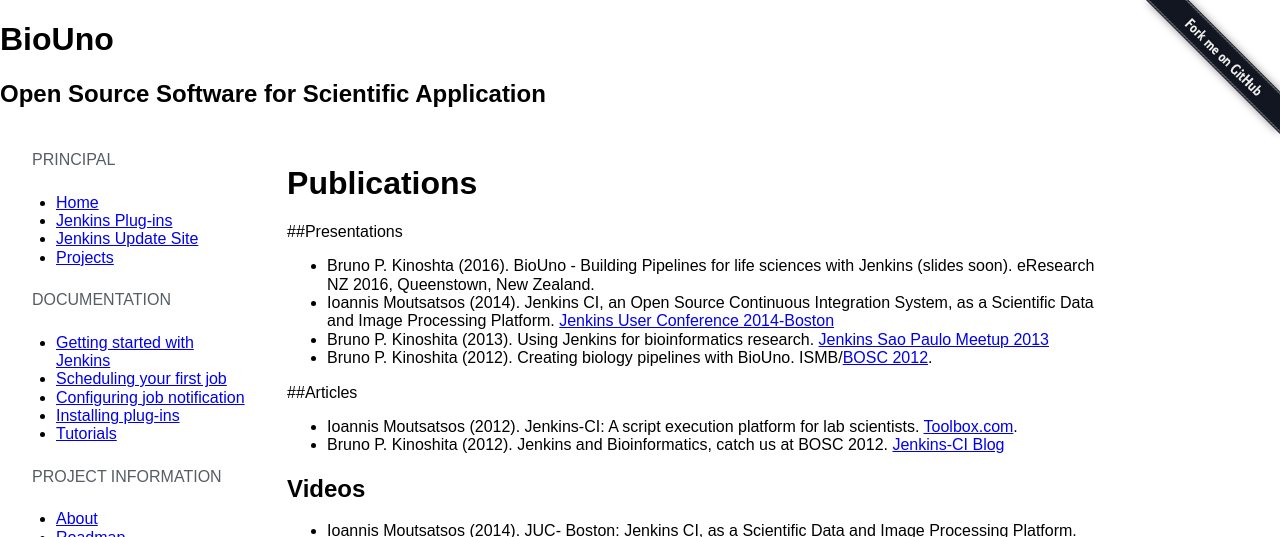
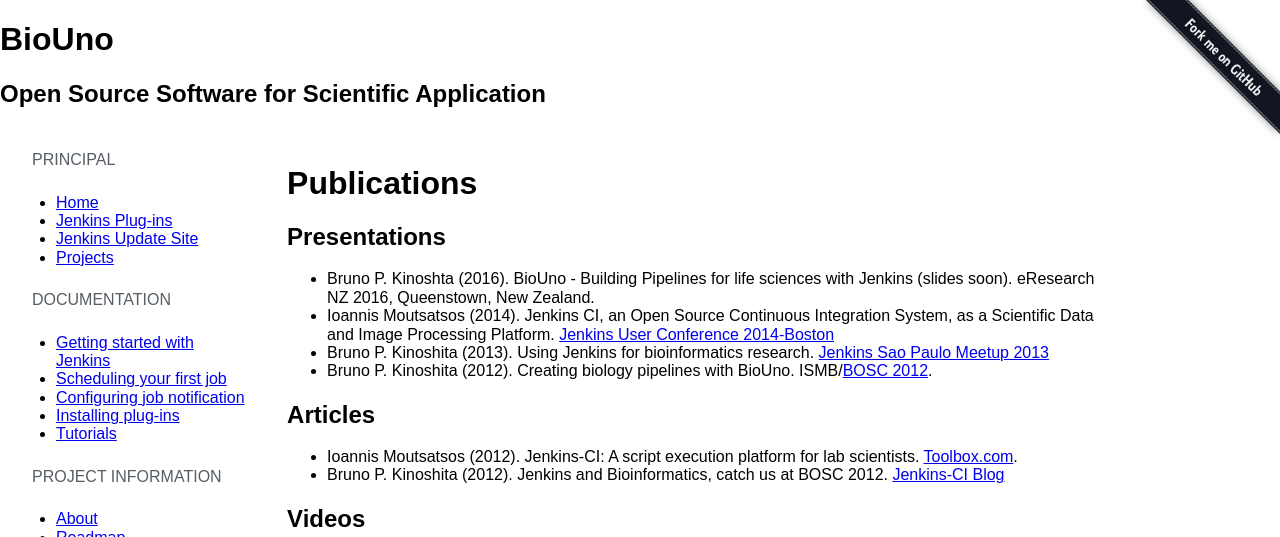
Before and after one commit to biouno/biouno.github.io, a Jekyll site: the page built from publications.md, in a window 1280 px wide and 900 px high, cut to the strip 0-537 px from the top of the window. Built offline with Jekyll 4.4.1, drawn with Linux system fonts in a browser that asks for light colours; nearby versions of some CDN libraries; some web fonts are replaced; library files that are not in the unit come from our copies; comment, search, counter and statistics services are not loaded.

Commit message:
Fix style formatting and anchors

```diff
--- a/publications.md
+++ b/publications.md
@@ -3,19 +3,19 @@
 title: Publications
 ---
 
-##Presentations
+<h2 id="presentations">Presentations</h2>
 
 - Bruno P. Kinoshta (2016). BioUno - Building Pipelines for life sciences with Jenkins (slides soon). eResearch NZ 2016, Queenstown, New Zealand.
 - Ioannis Moutsatsos (2014). Jenkins CI, an Open Source Continuous Integration System, as a Scientific Data and Image Processing Platform. [Jenkins User Conference 2014-Boston](http://www.cloudbees.com/jenkins/juc-2014/boston/sessions#IoannisMoutsatsos)
 - Bruno P. Kinoshita (2013). Using Jenkins for bioinformatics research. [Jenkins Sao Paulo Meetup 2013](http://www.meetup.com/jenkinsmeetup/events/133598002/)
 - Bruno P. Kinoshita (2012). Creating biology pipelines with BioUno. ISMB/[BOSC 2012](http://www.open-bio.org/wiki/BOSC_2012).
 
-##Articles
+<h2 id="articles">Articles</h2>
 
 - Ioannis Moutsatsos (2012). Jenkins-CI: A script execution platform for lab scientists. [Toolbox.com](http://it.toolbox.com/blogs/life-science-dev/jenkinsci-a-script-execution-platform-for-lab-scientists-54237).
 - Bruno P. Kinoshita (2012). Jenkins and Bioinformatics, catch us at BOSC 2012. [Jenkins-CI Blog](http://jenkins-ci.org/content/jenkins-and-bioinformatics-catch-us-bosc-2012)
 
-<h2 id="articles">Videos</h2>
+<h2 id="videos">Videos</h2>
 
 <ul>
   <li>
```
